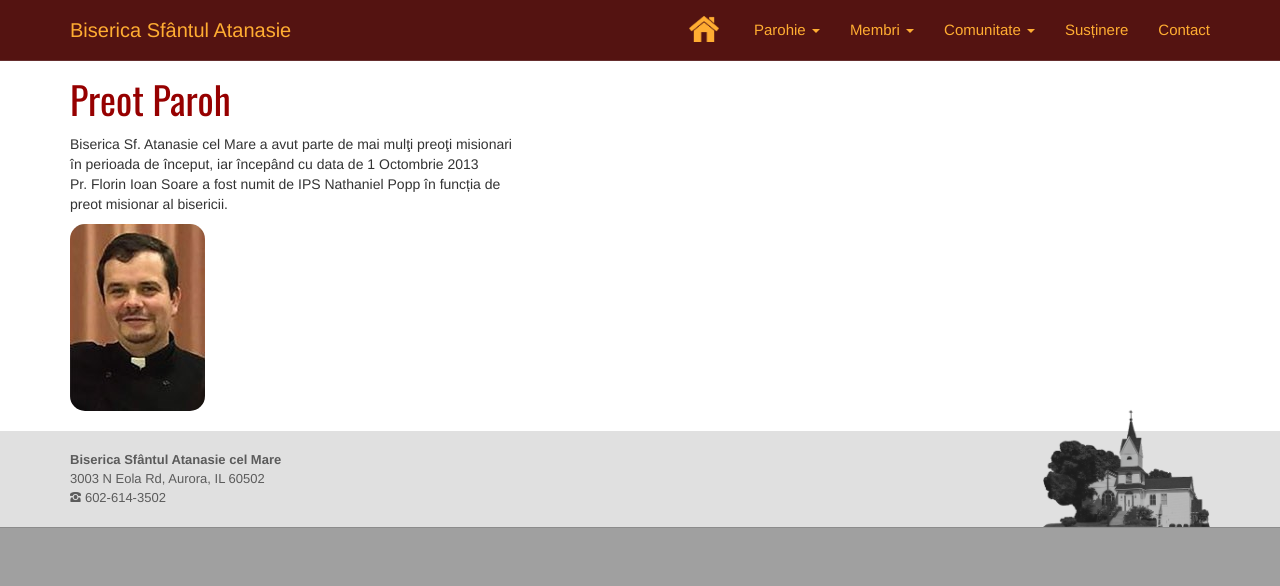
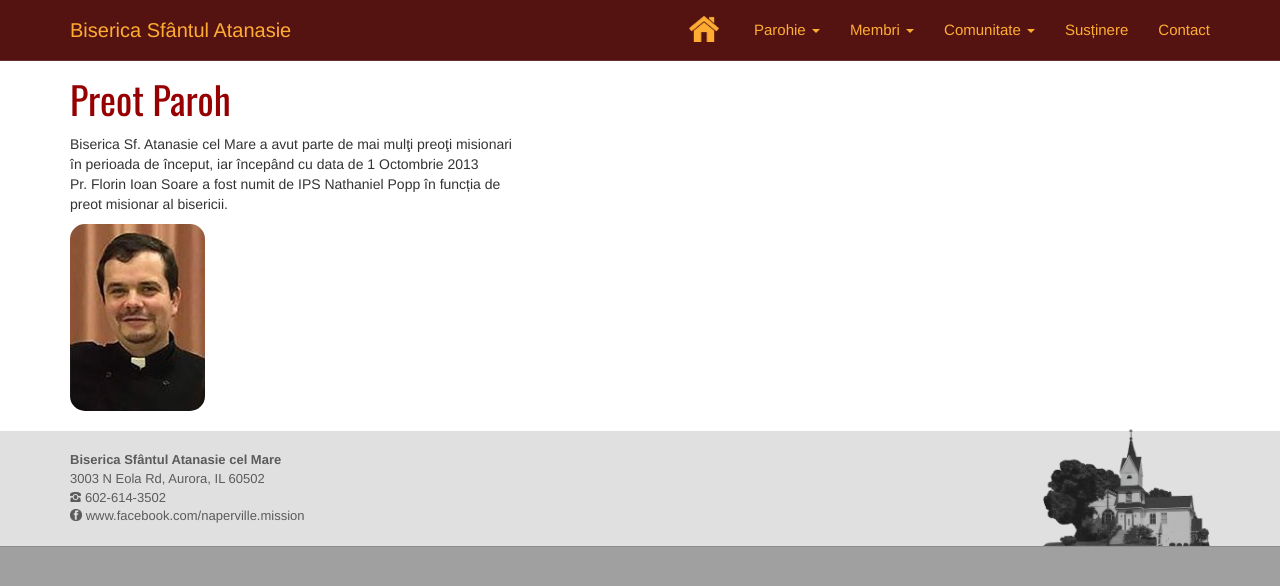
Before and after one commit to iulian787/sfat, a Jekyll site: the page built from ro/preot-paroh.html, in a window 1280 px wide. Shown: the top 586 px of the page. Built offline with Jekyll 4.4.1, drawn with Linux system fonts in a browser that asks for light colours.

Commit message:
Add facebook link

```diff
--- a/_includes/other/footer-ro.html
+++ b/_includes/other/footer-ro.html
@@ -2,10 +2,11 @@
 <footer>
     <div class="container">
         <div class="row">
-            <div class="col-md-8">
+            <div class="col-md-3">
                 <p><strong>Biserica Sfântul Atanasie cel Mare</strong><br>
                 3003 N Eola Rd, Aurora, IL 60502<br>
-                <img style="margin-top: -2px; height: 10px;" src="{{ site.baseurl }}/img/icons/phone-gray.png" /> 602-614-3502</p>
+                <img style="margin-top: -2px; height: 10px;" src="{{ site.baseurl }}/img/icons/phone-gray.png" /> 602-614-3502<br>
+                <img style="margin-top: -3px; height: 12px;" src="{{ site.baseurl }}/img/icons/facebook-gray.png" /> <a href="https://www.facebook.com/naperville.mission/" target="_blank">www.facebook.com/naperville.mission</a></p>
 
                 <!--<ul class="footer-menu-links">
                     <li>
```
Also changed, not shown: img/icons/facebook-gray.png (added).
